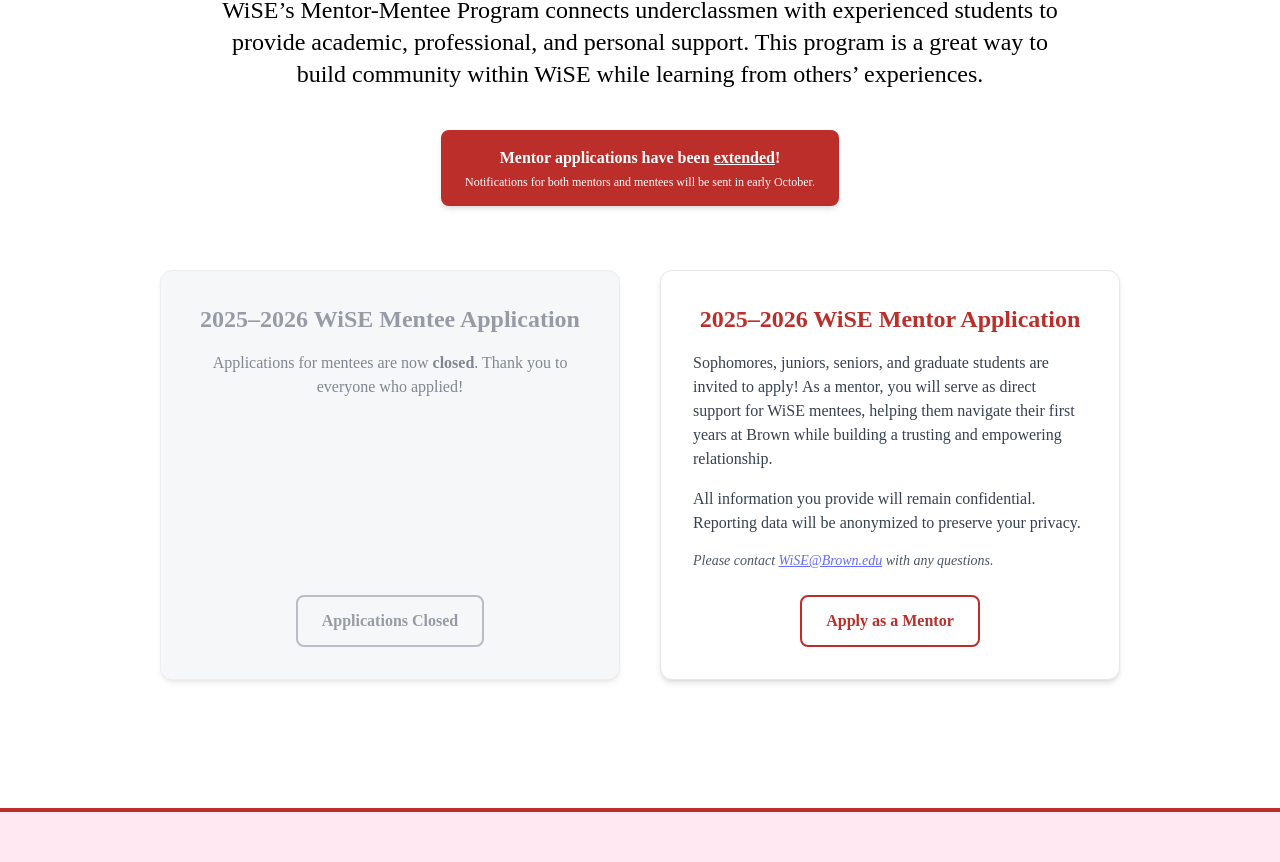
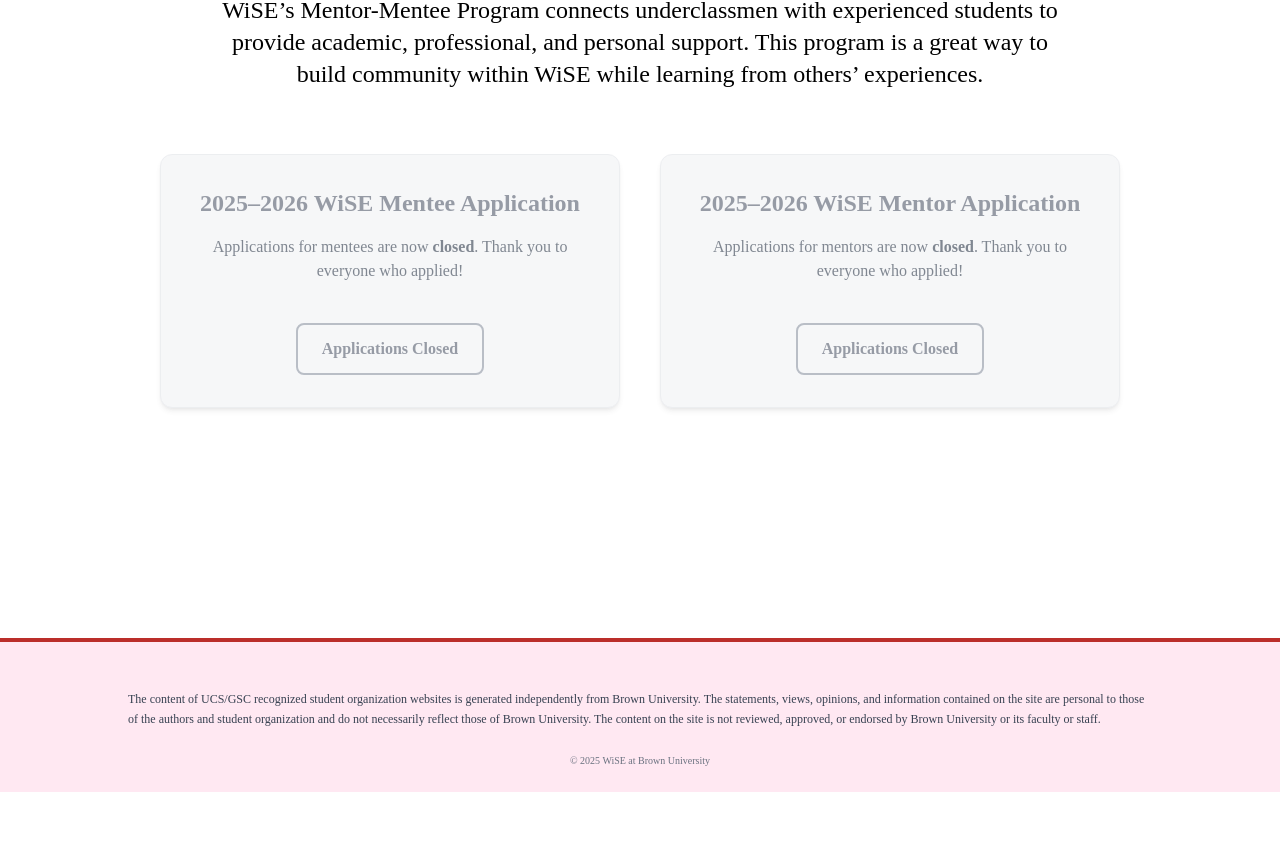
Before and after one commit to danidedona/wise-react-app, a React (Vite) app: page /mentormentee in a window 1280 px wide. Shown: the part 338-1200 px from the top of the page. After the commit the page ends 1130 px from the top, so only its background shows below. Built offline with nearby package versions, Linux system fonts and the light colour scheme.

Commit message:
feat: all applciatiosn closed

```diff
--- a/src/pages/mentormentee.jsx
+++ b/src/pages/mentormentee.jsx
@@ -25,7 +25,7 @@
       </div>
 
       {/* Deadline Notice */}
-      <div className="max-w-2xl mx-auto bg-red text-white text-center rounded-lg py-4 px-6 mt-10 shadow-md">
+      {/* <div className="max-w-2xl mx-auto bg-red text-white text-center rounded-lg py-4 px-6 mt-10 shadow-md">
         <p className="text-sm sm:text-base font-semibold">
           Mentor applications have been{" "}
           <span className="underline">extended</span>!
@@ -34,7 +34,7 @@
           Notifications for both mentors and mentees will be sent in early
           October.
         </p>
-      </div>
+      </div> */}
 
       {/* Application Sections */}
       <div className="max-w-5xl mx-auto mt-16 px-4 grid grid-cols-1 md:grid-cols-2 gap-10">
@@ -61,44 +61,24 @@
         </div>
 
         {/* Mentor Application (Still Open) */}
-        <div className="bg-white border border-gray-200 shadow-md rounded-xl p-8 flex flex-col justify-between">
+        <div className="bg-gray-100 border border-gray-200 shadow-md rounded-xl p-8 flex flex-col justify-between opacity-70">
           <div>
             <h2
-              className="text-2xl font-bold text-red mb-4 text-center"
+              className="text-2xl font-bold text-gray-500 mb-4 text-center"
               style={{ fontFamily: "'Lora', serif" }}
             >
               2025–2026 WiSE Mentor Application
             </h2>
-            <p className="text-sm sm:text-base text-gray-700 mb-4 leading-relaxed">
-              Sophomores, juniors, seniors, and graduate students are invited to
-              apply! As a mentor, you will serve as direct support for WiSE
-              mentees, helping them navigate their first years at Brown while
-              building a trusting and empowering relationship.
-            </p>
-            <p className="text-sm sm:text-base text-gray-700 mb-4 leading-relaxed">
-              All information you provide will remain confidential. Reporting
-              data will be anonymized to preserve your privacy.
-            </p>
-            <p className="text-sm text-gray-600 italic">
-              Please contact{" "}
-              <a
-                href="mailto:WiSE@Brown.edu"
-                className="underline hover:text-red"
-              >
-                WiSE@Brown.edu
-              </a>{" "}
-              with any questions.
+            <p className="text-sm sm:text-base text-gray-600 mb-4 leading-relaxed text-center">
+              Applications for mentors are now{" "}
+              <span className="font-semibold">closed</span>. Thank you to
+              everyone who applied!
             </p>
           </div>
           <div className="text-center mt-6">
-            <a
-              href="https://forms.gle/rYftgX7aUVp497c26"
-              target="_blank"
-              rel="noopener noreferrer"
-              className="inline-block border-2 border-red text-red font-semibold px-6 py-3 rounded-lg transition-colors duration-300 hover:bg-red hover:text-white"
-            >
-              Apply as a Mentor
-            </a>
+            <span className="inline-block border-2 border-gray-400 text-gray-500 font-semibold px-6 py-3 rounded-lg cursor-not-allowed">
+              Applications Closed
+            </span>
           </div>
         </div>
       </div>
```
